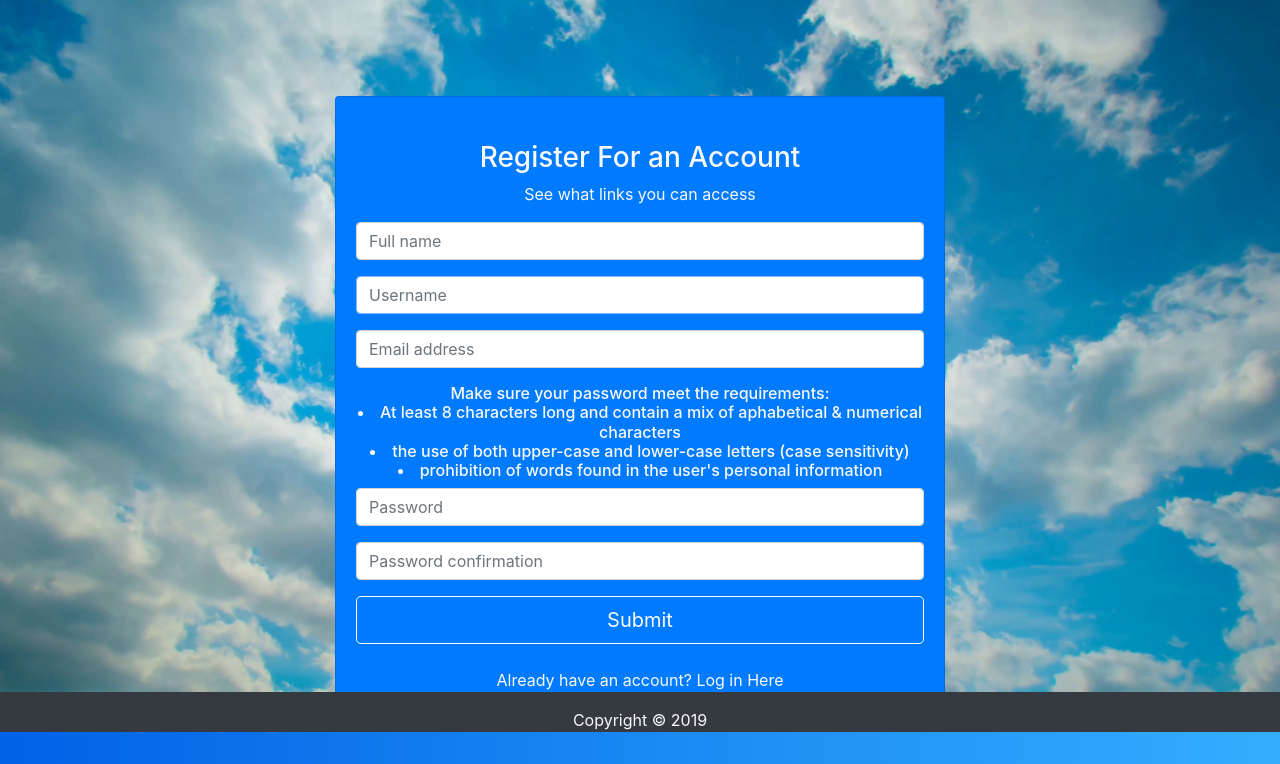
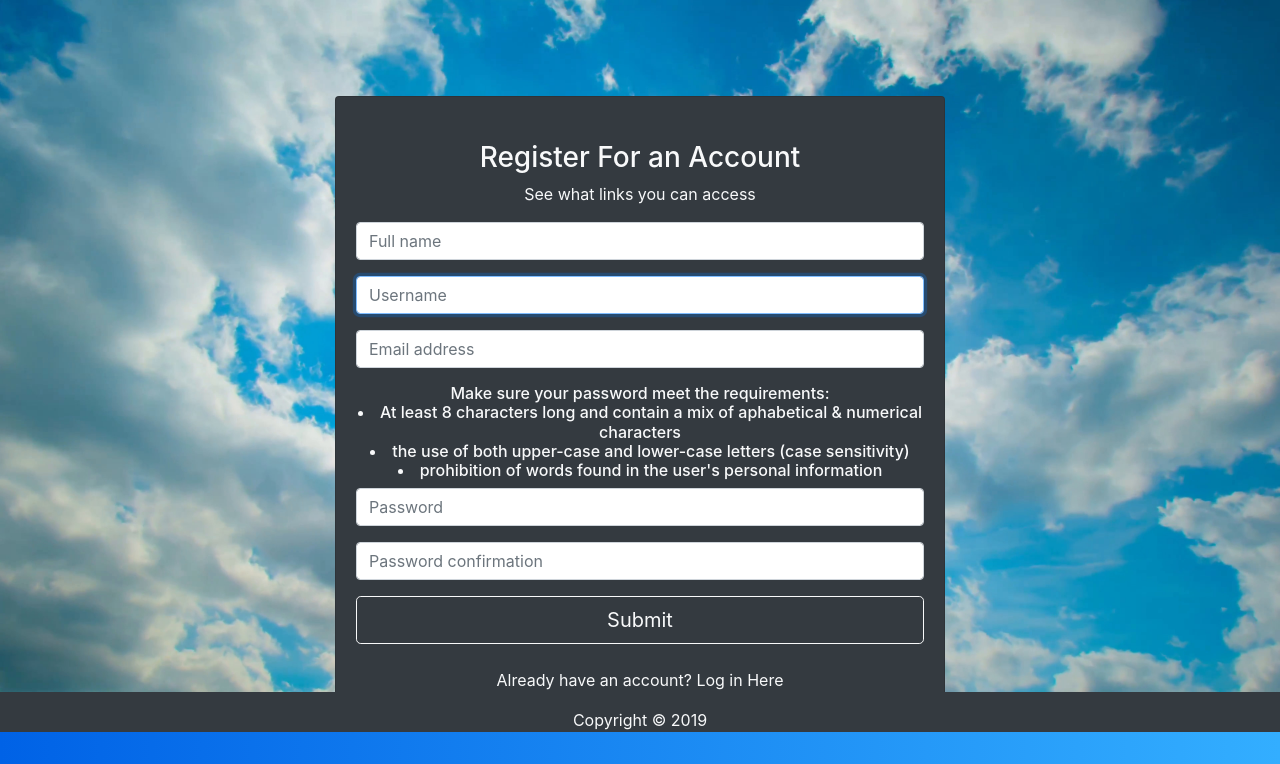
Before and after one commit to Cklewis/Admin-Portal, a Django app: page /users/register/ in a window 1280 px wide. Shown: the part 68-832 px from the top of the page. Run offline with Django 3.2, Linux system fonts and the light colour scheme; some libraries are stand-ins or nearby versions.

Commit message:
changed background color of registration form

```diff
--- a/server/adminportal/templates/pages/register.html
+++ b/server/adminportal/templates/pages/register.html
@@ -2,7 +2,7 @@
 <header id="showcase">
   <div class="primary-overlay">
     <div class="container home-inner w-50">
-      <div class="card bg-primary text-center text-light card-form">
+      <div class="card bg-dark text-center text-light card-form">
         <div class="card-body">
           <br>
           <h3>Register For an Account</h3>
```
